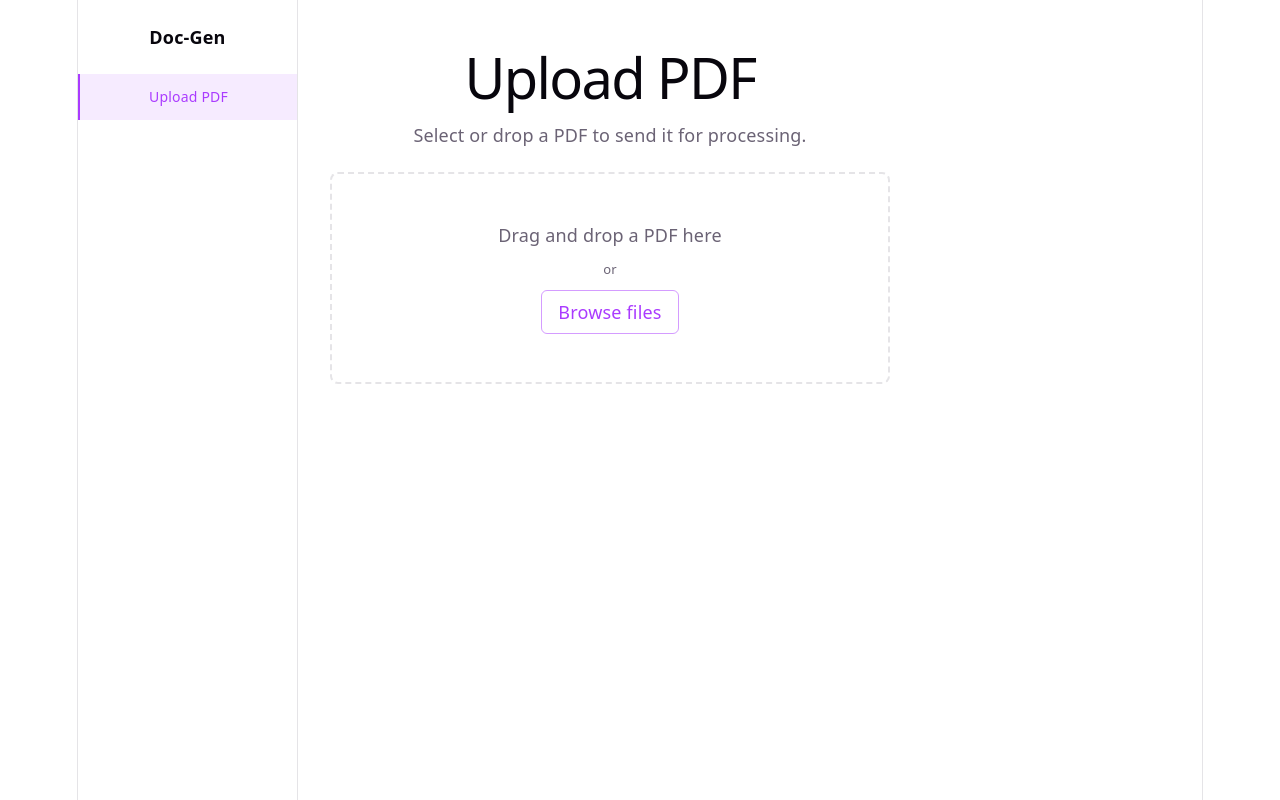
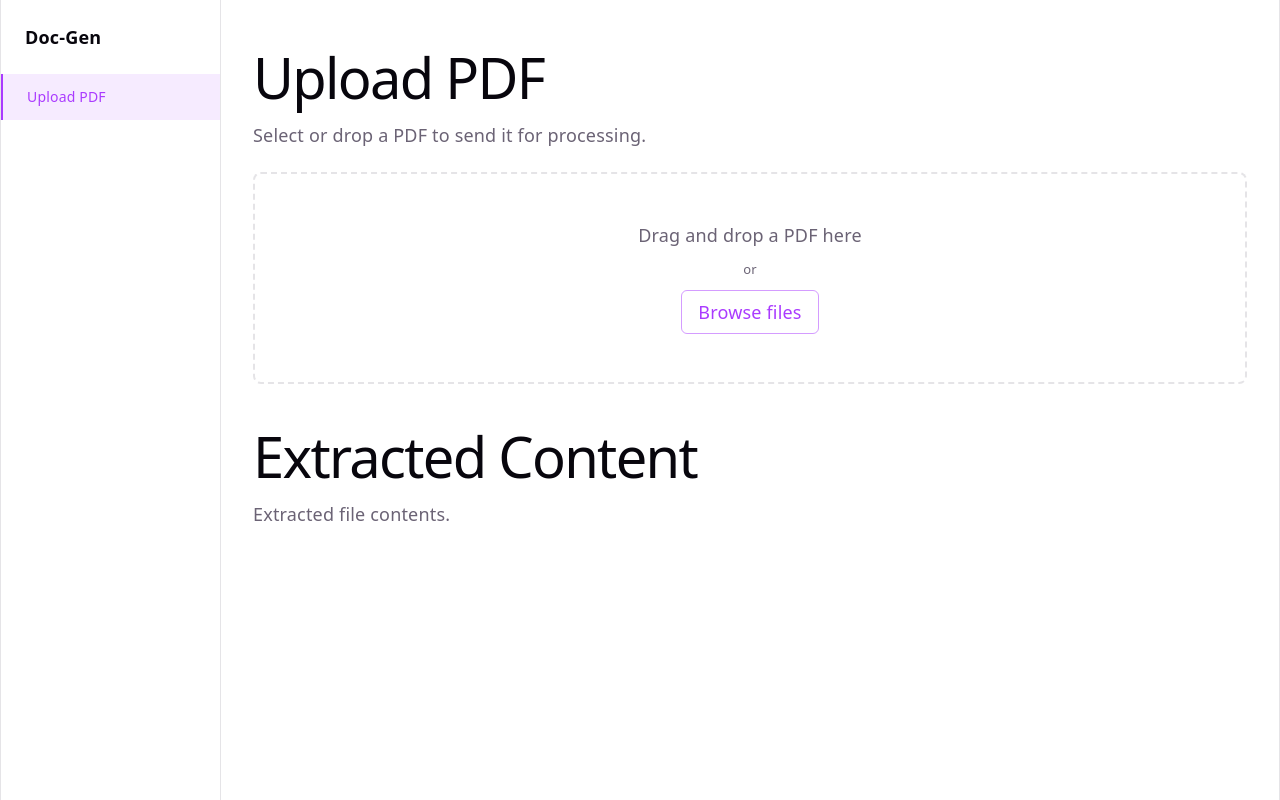
Before and after one commit to Doc-Gen-org/Doc-Gen, a React (Vite) app in the folder frontend/: page / in a window 1280 px wide. Built offline with nearby package versions, Linux system fonts and the light colour scheme.

Commit message:
fixed the resolution

```diff
--- a/frontend/src/index.css
+++ b/frontend/src/index.css
@@ -29,7 +29,7 @@
   -webkit-font-smoothing: antialiased;
   -moz-osx-font-smoothing: grayscale;
 
-  @media (max-width: 1024px) {
+  @media (max-width: 1080px) {
     font-size: 16px;
   }
 }
@@ -55,7 +55,7 @@
 }
 
 #root {
-  width: 1126px;
+  width: 100%;
   max-width: 100%;
   margin: 0 auto;
   text-align: center;
@@ -81,7 +81,7 @@ h1 {
   font-size: 56px;
   letter-spacing: -1.68px;
   margin: 32px 0;
-  @media (max-width: 1024px) {
+  @media (max-width: 1080px) {
     font-size: 36px;
     margin: 20px 0;
   }
@@ -91,7 +91,7 @@ h2 {
   line-height: 118%;
   letter-spacing: -0.24px;
   margin: 0 0 8px;
-  @media (max-width: 1024px) {
+  @media (max-width: 1080px) {
     font-size: 20px;
   }
 }
--- a/frontend/src/pages/pdfConvert/pdfConvert.css
+++ b/frontend/src/pages/pdfConvert/pdfConvert.css
@@ -1,3 +1,6 @@
 .pdf-convert {
-    max-width: 560px;
+    max-width: 100%;
 }
+#root {
+    text-align: left;
+}
--- a/frontend/src/pages/pdfConvert/pdfConvert.tsx
+++ b/frontend/src/pages/pdfConvert/pdfConvert.tsx
@@ -18,7 +18,14 @@ function PdfConvert() {
             <Dropzone file={file} onFileSelected={selectFile} />
 
             {file && <SubmitButton onClick={handleSubmit} />}
+
+            <br/>
+            <h1>Extracted Content </h1>
+            <p>Extracted file contents.</p>
+
+
         </div>
+
     );
 }
 
```
Also changed, not shown: frontend/src/App.css (+6 -6 lines), frontend/src/components/layout/layout.css (line endings or trailing spaces), frontend/src/components/layout/sidebar.css (line endings or trailing spaces).
